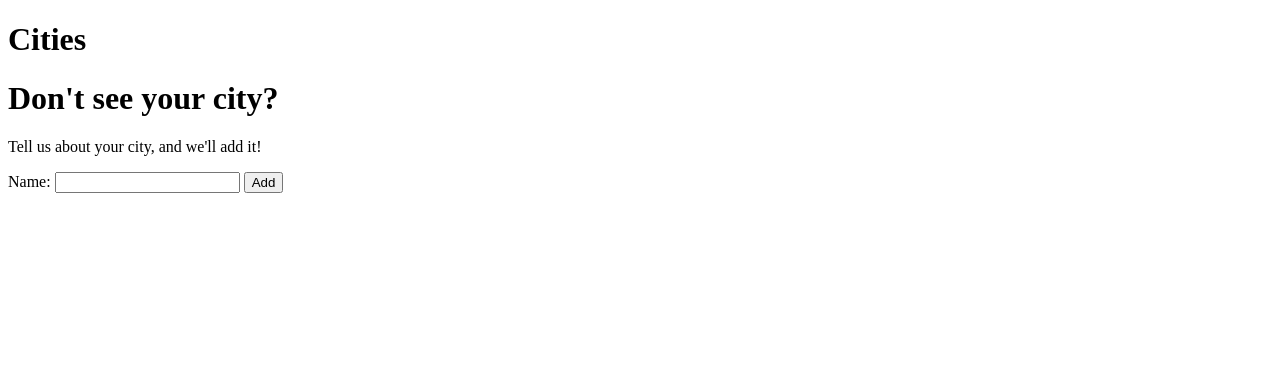
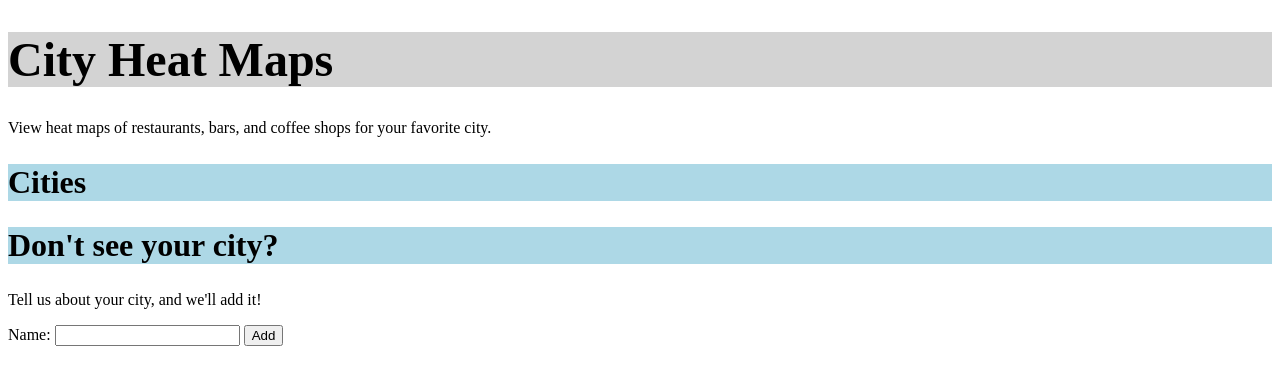
Before and after one commit to aryann/restaurant-heatmaps, a Python web app: template templates/main.html in a window 1280 px wide. Shown: the top 385 px of the page. Run offline with Jinja, Linux system fonts and the light colour scheme; the template is opened without the code that fills it, so the values that code supplies are empty.

Commit message:
Adds some basic CSS to make the site look nice.

```diff
--- a/templates/main.html
+++ b/templates/main.html
@@ -2,15 +2,37 @@
 
 {% block title %}City Heat Maps{% endblock %}
 
+{% block style %}
+body {
+
+}
+h1 {
+  background-color: lightgrey;
+  font-size: 3em;
+}
+
+h2 {
+  background-color: lightblue;
+  font-size: 2em;
+}
+
+{% endblock %}
+
 {% block body %}
-<h1>Cities</h1>
+<h1>City Heat Maps</h1>
+<p>
+  View heat maps of restaurants, bars, and coffee shops for your
+  favorite city.
+</p>
+
+<h2>Cities</h2>
 <ul>
   {% for city, link in cities %}
   <li><a href="{{ link }}">{{ city }}</a></li>
   {% endfor %}
 </ul>
 
-<h1>Don't see your city?</h1>
+<h2>Don't see your city?</h2>
 <p>Tell us about your city, and we'll add it!</p>
 <form method="post" action="newcityrequest">
   <p>
```
